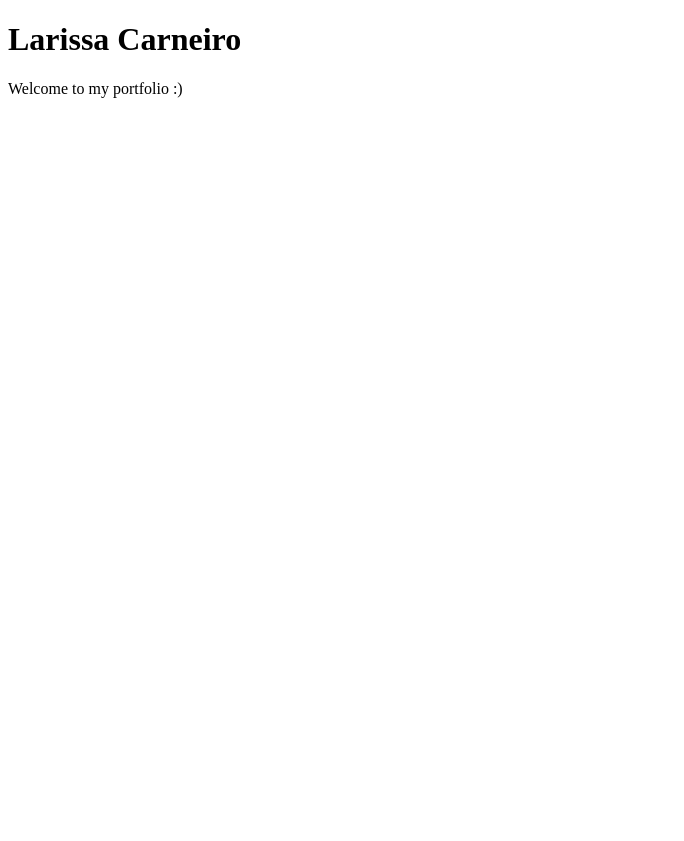
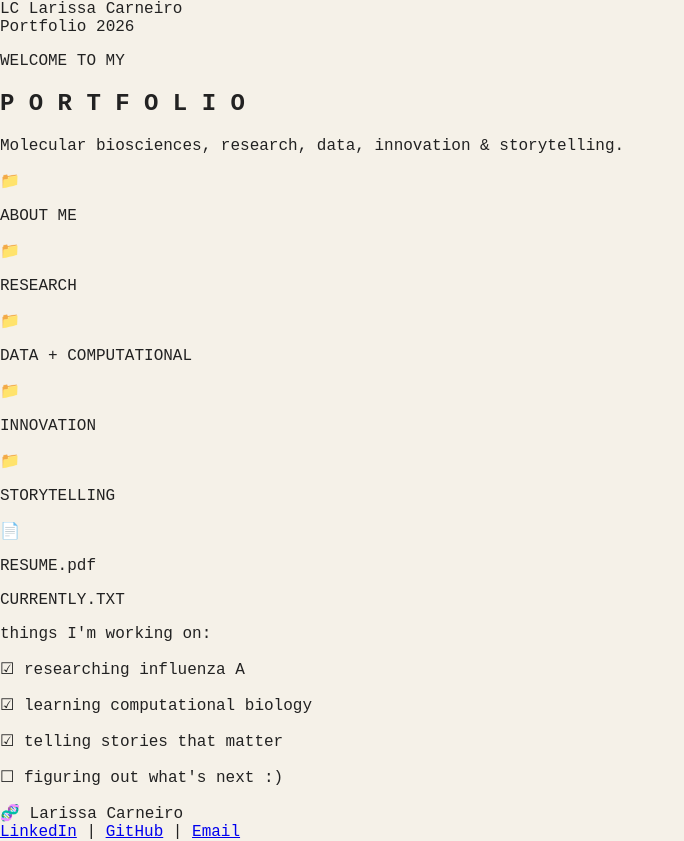
Before and after one commit to larissasilvacarneiro/larissasilvacarneiro.github.io, a plain HTML site: page index.html in a window 1280 px wide. Shown: the whole page, without its empty margins (0-684 px from the left). Before the commit the page ends 800 px from the top, so only its background shows below. Drawn offline with Linux system fonts and the light colour scheme.

Commit message:
Update index.html

```diff
--- a/index.html
+++ b/index.html
@@ -1,13 +1,117 @@
 <!DOCTYPE html>
 <html lang="en">
+
 <head>
     <meta charset="UTF-8">
     <meta name="viewport" content="width=device-width, initial-scale=1.0">
+
     <title>Larissa Carneiro</title>
+
+    <link rel="stylesheet" href="style.css">
 </head>
 
 <body>
-    <h1>Larissa Carneiro</h1>
-    <p>Welcome to my portfolio :)</p>
+
+    <header class="menu-bar">
+        <div class="menu-left">
+            <span class="logo">LC</span>
+            <span>Larissa Carneiro</span>
+        </div>
+
+        <div class="menu-right">
+            <span>Portfolio</span>
+            <span>2026</span>
+        </div>
+    </header>
+
+
+    <main class="desktop">
+
+        <section class="intro">
+            <p class="small-text">WELCOME TO MY</p>
+
+            <h1>
+                P O R T F O L I O
+            </h1>
+
+            <p class="intro-text">
+                Molecular biosciences, research, data,
+                innovation & storytelling.
+            </p>
+        </section>
+
+
+        <section class="desktop-files">
+
+            <div class="file">
+                <div class="folder-icon">📁</div>
+                <p>ABOUT ME</p>
+            </div>
+
+            <div class="file">
+                <div class="folder-icon">📁</div>
+                <p>RESEARCH</p>
+            </div>
+
+            <div class="file">
+                <div class="folder-icon">📁</div>
+                <p>DATA + COMPUTATIONAL</p>
+            </div>
+
+            <div class="file">
+                <div class="folder-icon">📁</div>
+                <p>INNOVATION</p>
+            </div>
+
+            <div class="file">
+                <div class="folder-icon">📁</div>
+                <p>STORYTELLING</p>
+            </div>
+
+            <div class="file">
+                <div class="document-icon">📄</div>
+                <p>RESUME.pdf</p>
+            </div>
+
+        </section>
+
+
+        <section class="note">
+
+            <div class="note-header">
+                CURRENTLY.TXT
+            </div>
+
+            <div class="note-content">
+                <p>things I'm working on:</p>
+
+                <p>☑ researching influenza A</p>
+                <p>☑ learning computational biology</p>
+                <p>☑ telling stories that matter</p>
+                <p>☐ figuring out what's next :)</p>
+            </div>
+
+        </section>
+
+    </main>
+
+
+    <footer class="taskbar">
+
+        <span>🧬 Larissa Carneiro</span>
+
+        <div>
+            <a href="#">LinkedIn</a>
+            <span> | </span>
+            <a href="#">GitHub</a>
+            <span> | </span>
+            <a href="#">Email</a>
+        </div>
+
+    </footer>
+
+
+    <script src="script.js"></script>
+
 </body>
 </html>
```
